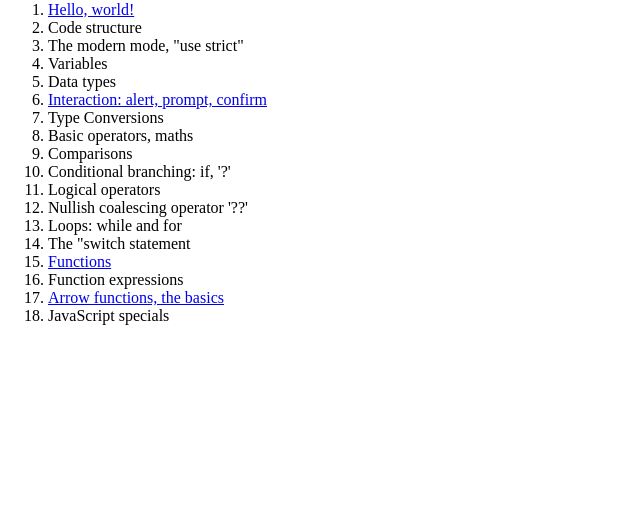
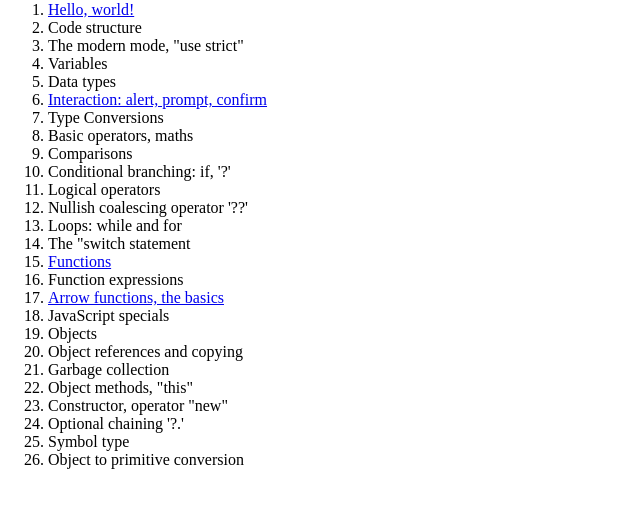
Before and after one commit to Hantech23/Javascript-Fundamentals, a plain HTML site: page index.html in a window 1280 px wide. Shown: the part 79-586 px from the top of the page, without its empty margins (0-640 px from the left). Drawn offline with Linux system fonts and the light colour scheme.

Commit message:
Add objects section to table of contents

```diff
--- a/index.html
+++ b/index.html
@@ -8,7 +8,6 @@
 </head>
 <body>
     <h1>JavaScript Fundamentals</h1>
-
     <ol>
         <li><a href="./1. Hello, world!/index.html">Hello, world!</a></li>
         <li>Code structure</li>
@@ -28,6 +27,14 @@
         <li>Function expressions</li>
         <li><a href="./17. Arrow functions, the basics/index.html">Arrow functions, the basics</a></li>
         <li>JavaScript specials</li>
+        <li>Objects</li>
+        <li>Object references and copying</li>
+        <li>Garbage collection</li>
+        <li>Object methods, "this"</li>
+        <li>Constructor, operator "new"</li>
+        <li>Optional chaining '?.'</li>
+        <li>Symbol type</li>
+        <li>Object to primitive conversion</li>
     </ol>
 </body>
 </html>
```
